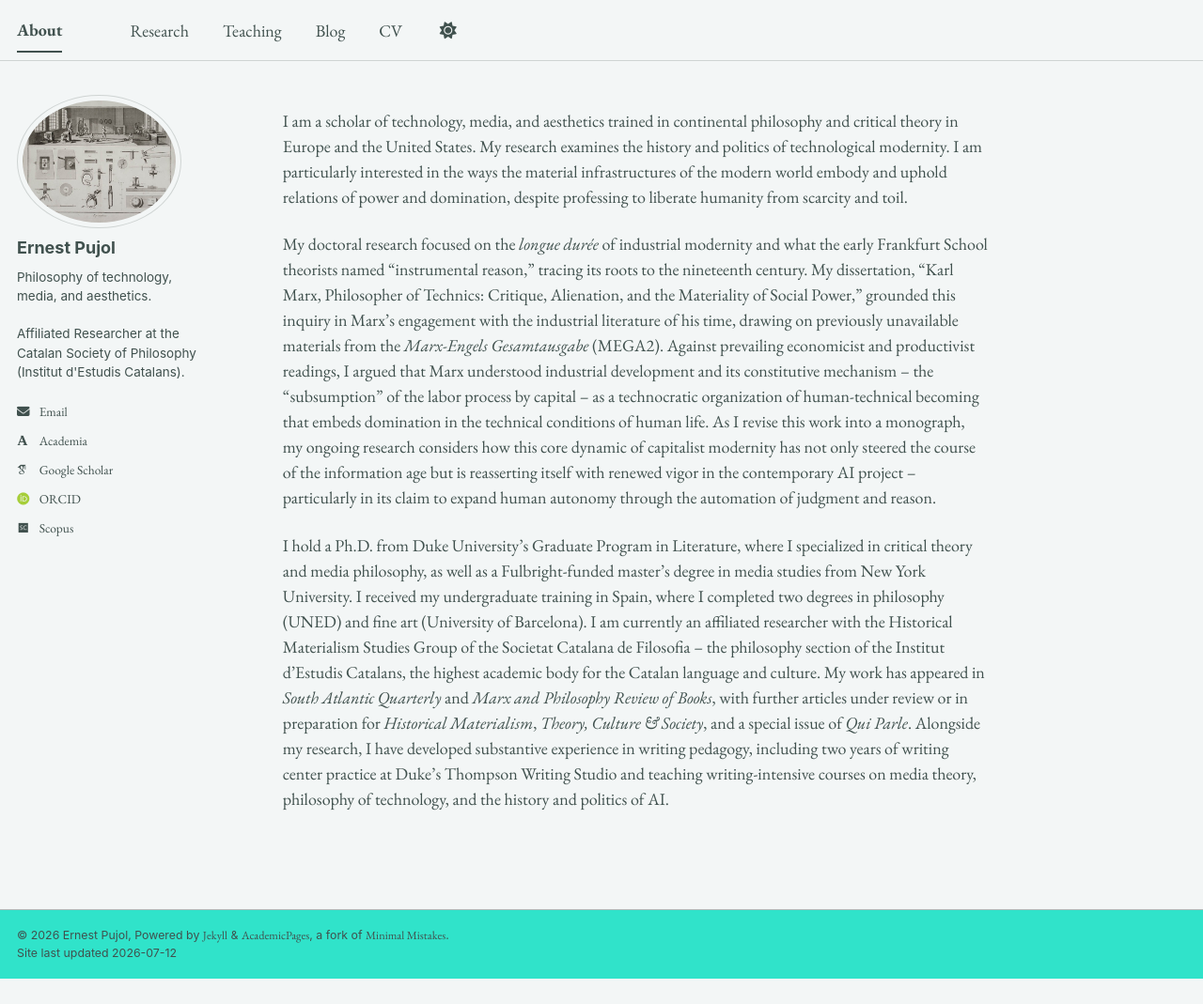
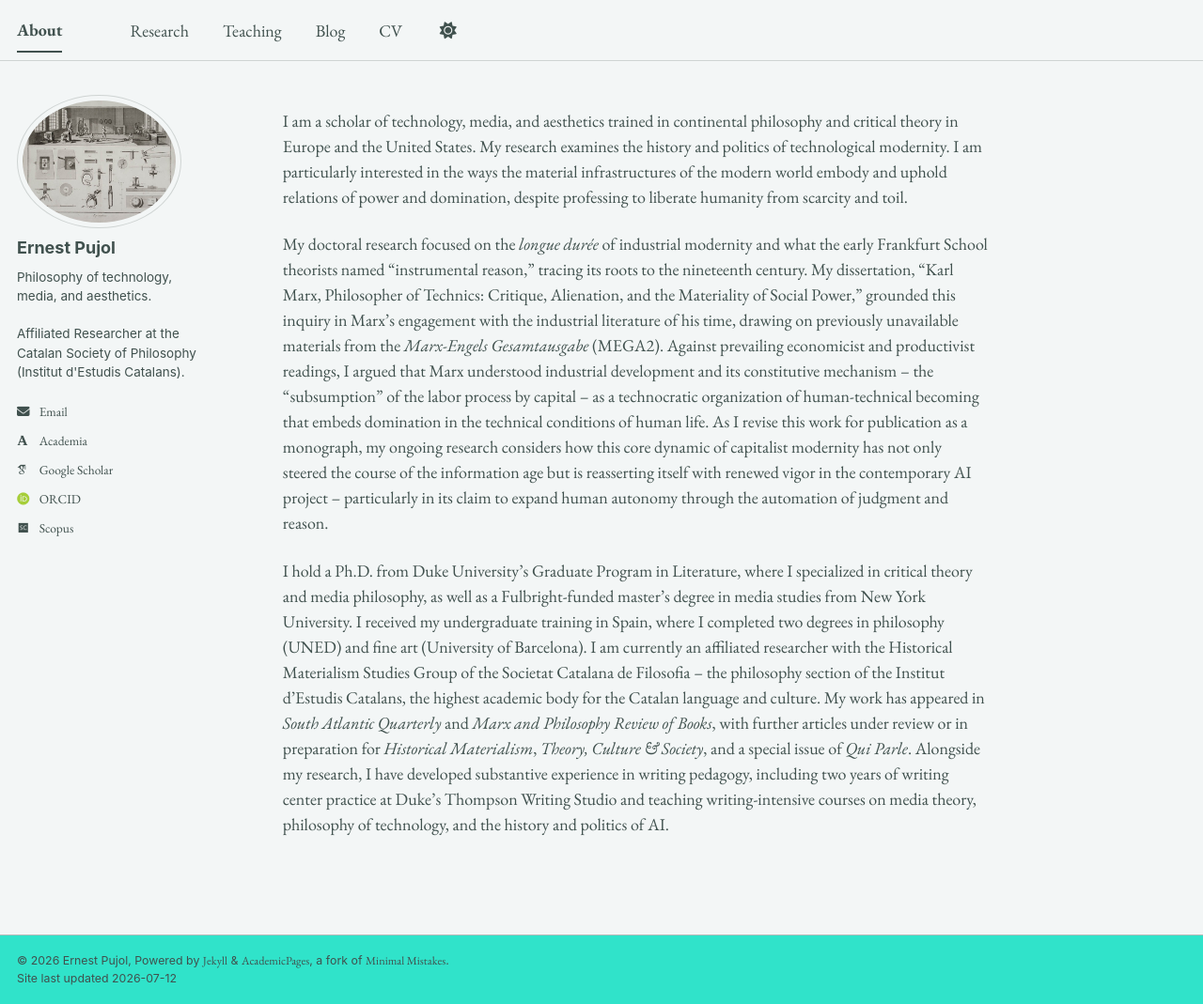
Before and after one commit to epujol90/epujol90.github.io, a Jekyll site: the page built from _pages/about.md, in a window 1280 px wide and 1069 px high. Shown: the whole window at 94% size. Built offline with Jekyll 4.4.1, drawn with Linux system fonts in a browser that asks for light colours; some web fonts are replaced; a script bundle is joined from its source files by our own code; library files that are not in the unit come from our copies.

Commit message:
Update about.md

```diff
--- a/_pages/about.md
+++ b/_pages/about.md
@@ -8,6 +8,6 @@ redirect_from:
 ---
 I am a scholar of technology, media, and aesthetics trained in continental philosophy and critical theory in Europe and the United States. My research examines the history and politics of technological modernity. I am particularly interested in the ways the material infrastructures of the modern world embody and uphold relations of power and domination, despite professing to liberate humanity from scarcity and toil.
 
-My doctoral research focused on the _longue durée_ of industrial modernity and what the early Frankfurt School theorists named "instrumental reason," tracing its roots to the nineteenth century. My dissertation, “Karl Marx, Philosopher of Technics: Critique, Alienation, and the Materiality of Social Power,” grounded this inquiry in Marx’s engagement with the industrial literature of his time, drawing on previously unavailable materials from the _Marx-Engels Gesamtausgabe_ (MEGA2). Against prevailing economicist and productivist readings, I argued that Marx understood industrial development and its constitutive mechanism -- the "subsumption" of the labor process by capital -- as a technocratic organization of human-technical becoming that embeds domination in the technical conditions of human life. As I revise this work into a monograph, my ongoing research considers how this core dynamic of capitalist modernity has not only steered the course of the information age but is reasserting itself with renewed vigor in the contemporary AI project -- particularly in its claim to expand human autonomy through the automation of judgment and reason.
+My doctoral research focused on the _longue durée_ of industrial modernity and what the early Frankfurt School theorists named "instrumental reason," tracing its roots to the nineteenth century. My dissertation, “Karl Marx, Philosopher of Technics: Critique, Alienation, and the Materiality of Social Power,” grounded this inquiry in Marx’s engagement with the industrial literature of his time, drawing on previously unavailable materials from the _Marx-Engels Gesamtausgabe_ (MEGA2). Against prevailing economicist and productivist readings, I argued that Marx understood industrial development and its constitutive mechanism -- the "subsumption" of the labor process by capital -- as a technocratic organization of human-technical becoming that embeds domination in the technical conditions of human life. As I revise this work for publication as a monograph, my ongoing research considers how this core dynamic of capitalist modernity has not only steered the course of the information age but is reasserting itself with renewed vigor in the contemporary AI project -- particularly in its claim to expand human autonomy through the automation of judgment and reason.
 
 I hold a Ph.D. from Duke University’s Graduate Program in Literature, where I specialized in critical theory and media philosophy, as well as a Fulbright-funded master’s degree in media studies from New York University. I received my undergraduate training in Spain, where I completed two degrees in philosophy (UNED) and fine art (University of Barcelona). I am currently an affiliated researcher with the Historical Materialism Studies Group of the Societat Catalana de Filosofia -- the philosophy section of the Institut d’Estudis Catalans, the highest academic body for the Catalan language and culture. My work has appeared in _South Atlantic Quarterly_ and _Marx and Philosophy Review of Books_, with further articles under review or in preparation for _Historical Materialism_, _Theory, Culture & Society_, and a special issue of _Qui Parle_. Alongside my research, I have developed substantive experience in writing pedagogy, including two years of writing center practice at Duke’s Thompson Writing Studio and teaching writing-intensive courses on media theory, philosophy of technology, and the history and politics of AI.
```
